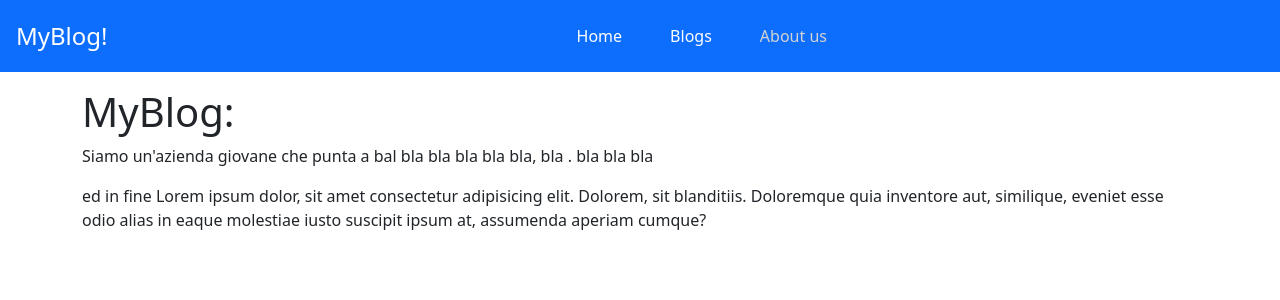
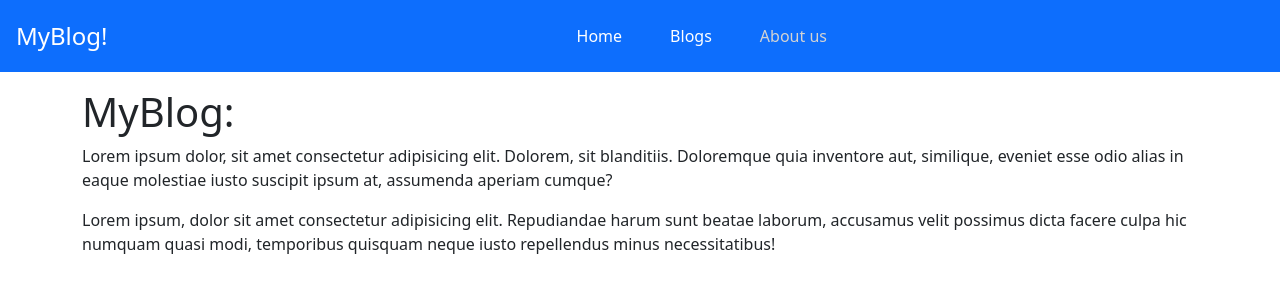
Before and after one commit to AlessandroSottosanti/react-router, a React (Vite) app: page /about-us in a window 1280 px wide. Shown: the top 300 px of the page. Built offline with nearby package versions, Linux system fonts and the light colour scheme.

Commit message:
feat: details About us

```diff
--- a/src/pages/AboutUsPage.jsx
+++ b/src/pages/AboutUsPage.jsx
@@ -3,10 +3,12 @@ function AboutUsPage() {
         <main className="my-3">
             <div className="container">
                 <h1>MyBlog:</h1>
-                <p>Siamo un'azienda giovane che punta a bal bla bla bla bla bla, bla . bla bla bla</p>
-                <p>ed in fine Lorem ipsum dolor, sit amet consectetur adipisicing elit. Dolorem, sit blanditiis.
-                     Doloremque quia inventore aut, similique,
+                <p> Lorem ipsum dolor, sit amet consectetur adipisicing elit. Dolorem, sit blanditiis.
+                    Doloremque quia inventore aut, similique,
                     eveniet esse odio alias in eaque molestiae iusto suscipit ipsum at, assumenda aperiam cumque?</p>
+                <p>Lorem ipsum, dolor sit amet consectetur adipisicing elit. Repudiandae harum sunt beatae laborum,
+                    accusamus velit possimus dicta facere culpa hic numquam quasi modi, temporibus quisquam neque iusto
+                    repellendus minus necessitatibus!</p>
             </div>
         </main>
     )
```
